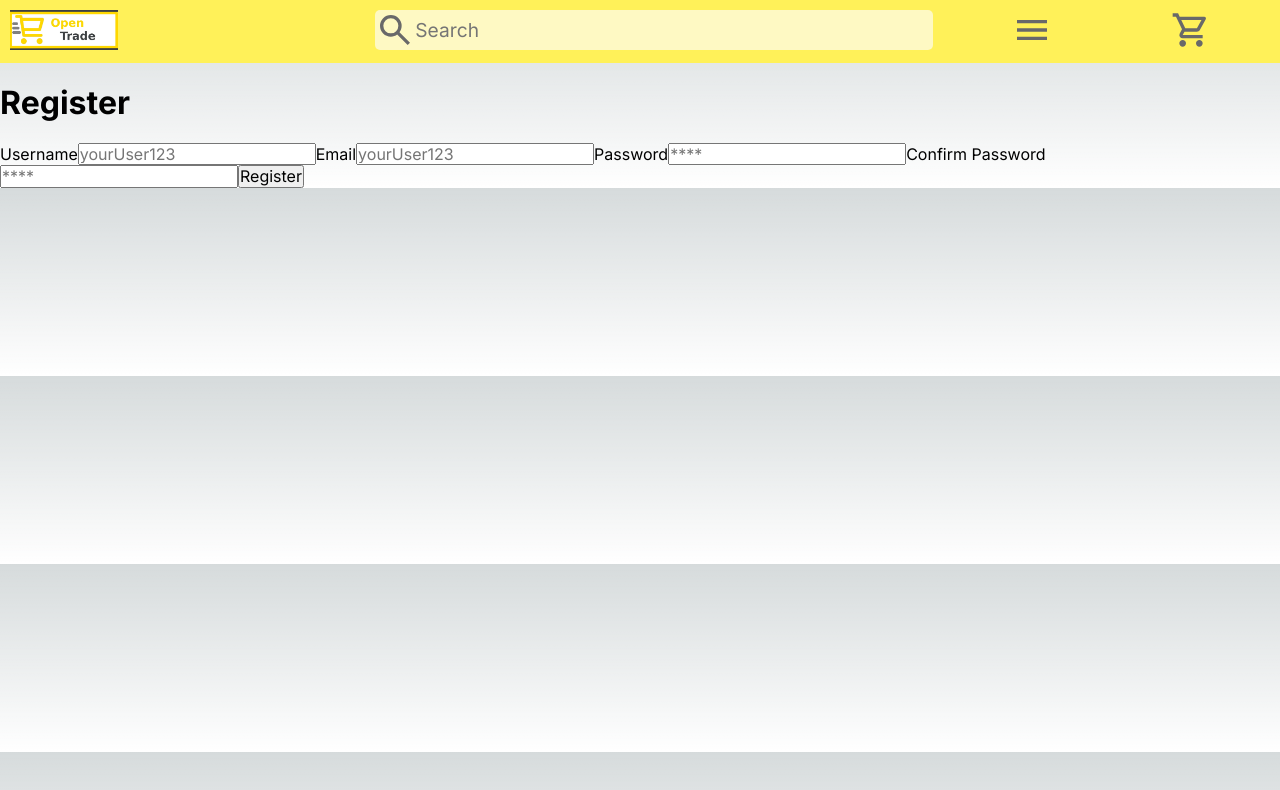
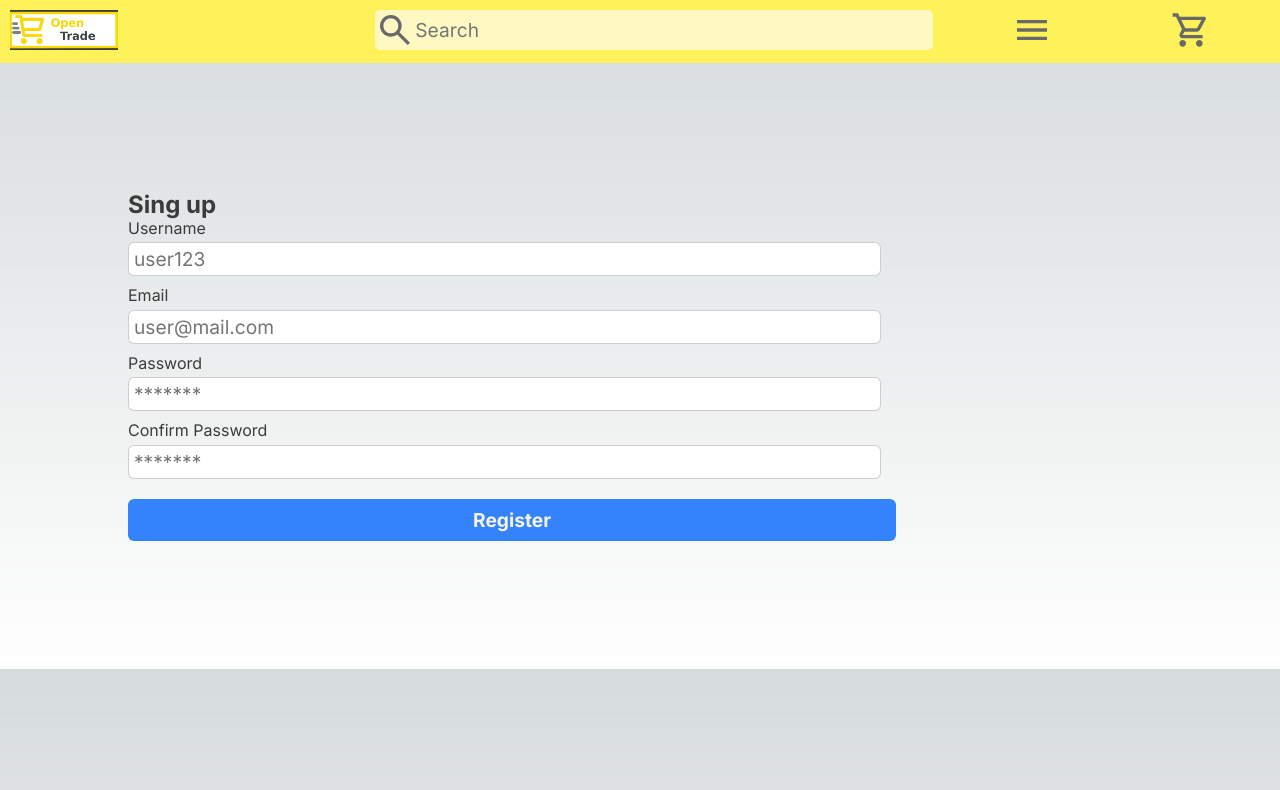
Before and after one commit to asdjosegarcia/generic-ecomerce, a Next.js app: page /auth/register in a window 1280 px wide. Shown: the top 790 px of the page. Built offline with nearby package versions, Linux system fonts and the light colour scheme.

Commit message:
add  register-page styles

```diff
--- /dev/null
+++ b/src/app/auth/register/RegisterPage.css
@@ -0,0 +1,45 @@
+/* .register--form__section{
+    width: 100vw;
+    height: 80vh;
+    display: flex;
+    justify-content: center;
+    align-items: center;
+
+} */
+.register--form__container{
+    display: flex;
+    flex-direction: column;
+    width: 80vw;
+    border-radius: 6px;
+    padding: 10vw;
+    color: rgb(59, 59, 59);
+    /* background-color: #f8f9fa; */
+    /* box-shadow: 3px 3px red, 0em 0 .4em 0 rgba(0, 0, 0, 0.37); */
+
+}
+/* .register--form__container label{
+
+} */
+.register--form__container form input{
+    width: calc(100% - 15px);
+    margin: 5px 0px 10px 0px;
+    padding: 5px;
+    border-radius: 6px;
+    font-size: 1.2rem;
+    border: 1px solid #66666652;
+    /* background-color:   #fef9c3; */
+}
+.register--form__container form button{
+    width: 100%;
+    padding: 10px;
+    font-size: 1.2rem;
+    font-weight: 700;
+    border: 0px none;
+    border-radius: 6px;
+    color: beige;
+    background-color: #3483fa;
+    margin-top: 10px;
+    /* margin-bottom: 10px; */
+
+
+}
--- a/src/app/auth/register/page.jsx
+++ b/src/app/auth/register/page.jsx
@@ -1,6 +1,7 @@
 "use client"
 import { useForm } from "react-hook-form";
 import { useRouter } from "next/navigation";
+import "./RegisterPage.css"
 
 
 
@@ -35,17 +36,18 @@ const Registerpage=()=>{
         }
     })
     return(
+       /*  <secition className='register--form__section'> */
         <div className="register--form__container" >
             <form onSubmit={onSubmit}>
-                <h1>Register</h1>
+                <h2>Sing up</h2>
                 <label>Username</label>
-                <input type="text" {...(register("username", { required: { value: true, message: 'Username is required' } }))} placeholder="yourUser123"></input>{/*  */}
+                <input type="text" {...(register("username", { required: { value: true, message: 'Username is required' } }))} placeholder="user123"></input>{/*  */}
                 <label>Email</label>
-                <input type="email" {...(register("email", {required: { value: true, message: 'Email is required' }  }))} placeholder="yourUser123"></input>
+                <input type="email" {...(register("email", {required: { value: true, message: 'Email is required' }  }))} placeholder="user@mail.com"></input>
                 <label>Password</label>
-                <input type="password" {...(register("password", {required: { value: true, message: 'Password is required' }  }))} placeholder="****"></input>
+                <input type="password" {...(register("password", {required: { value: true, message: 'Password is required' }  }))} placeholder="*******"></input>
                 <label>Confirm Password</label>
-                <input type="password" {...(register("confirmPassword", {required: { value: true, message: 'Confirm Password is required' }}))} placeholder="****"></input>
+                <input type="password" {...(register("confirmPassword", {required: { value: true, message: 'Confirm Password is required' }}))} placeholder="*******"></input>
                 <button>Register</button>
 
 
```
